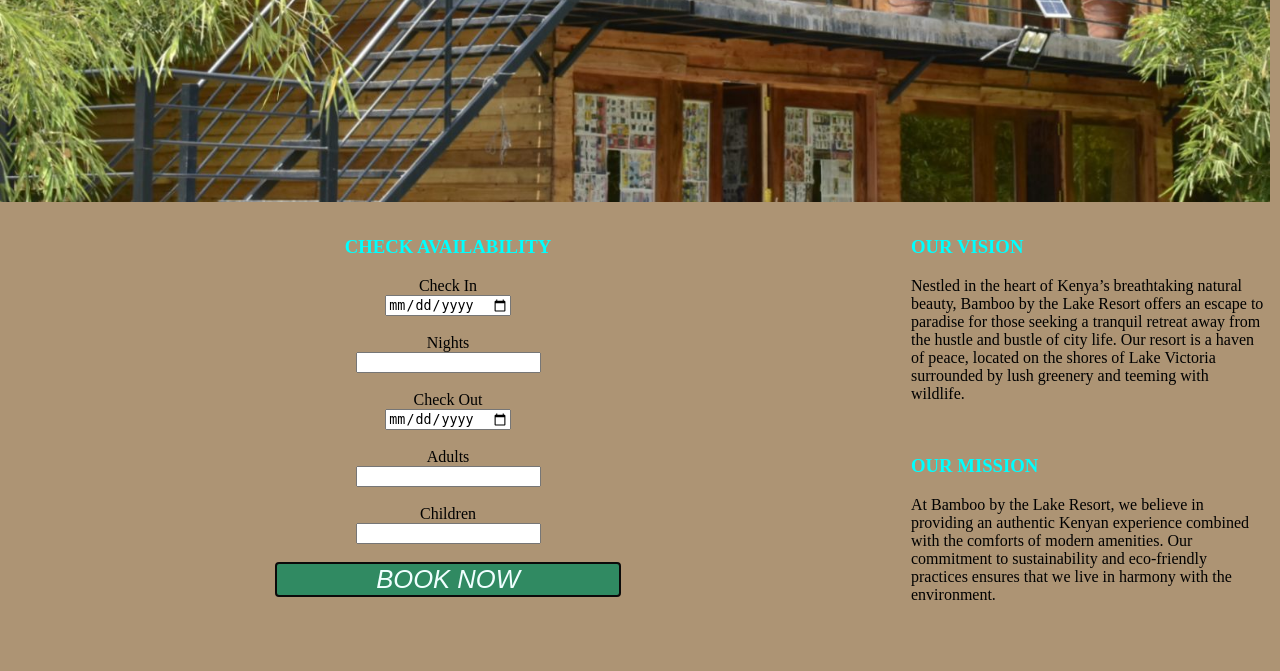
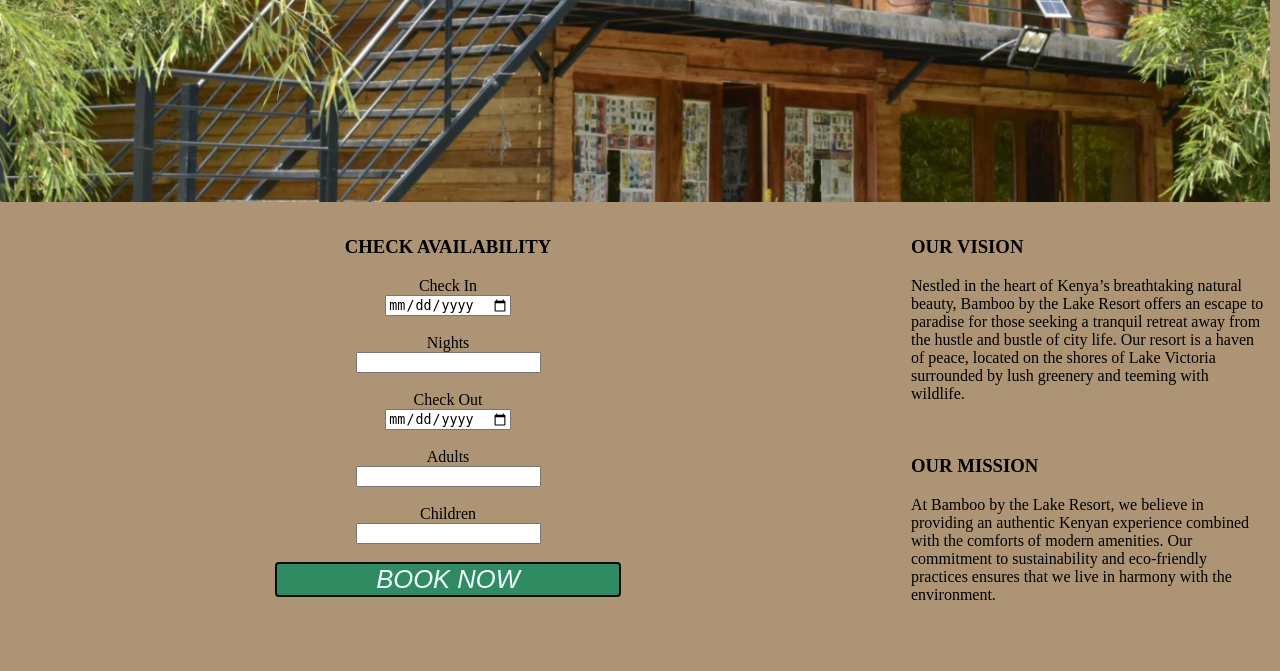
Before and after one commit to Kitaorose/CP_WAD, a PHP site: page / in a window 1280 px wide. Shown: the part 811-1482 px from the top of the page. Run offline with PHP 8.4, Linux system fonts and the light colour scheme.

Commit message:
change color

```diff
--- a/CSS/contentStyle.css
+++ b/CSS/contentStyle.css
@@ -1,6 +1,5 @@
 h3{
     text-align: left;
-    color: aqua;
     text-decoration: none;
     text-transform: uppercase;
     font-style: normal;
```
